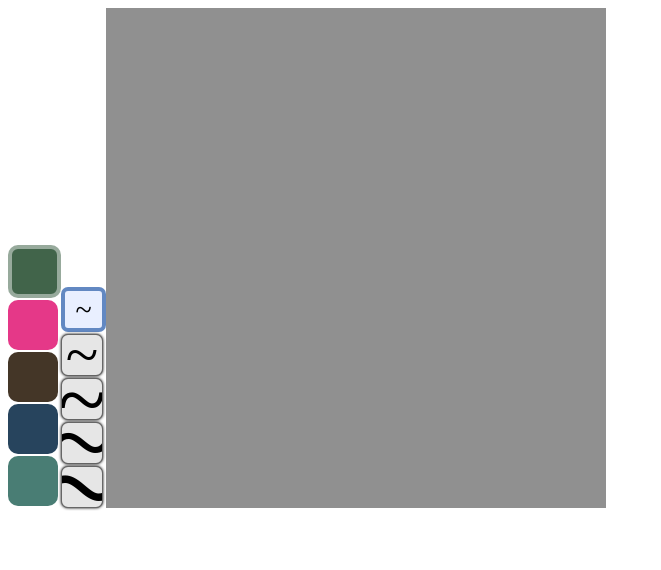
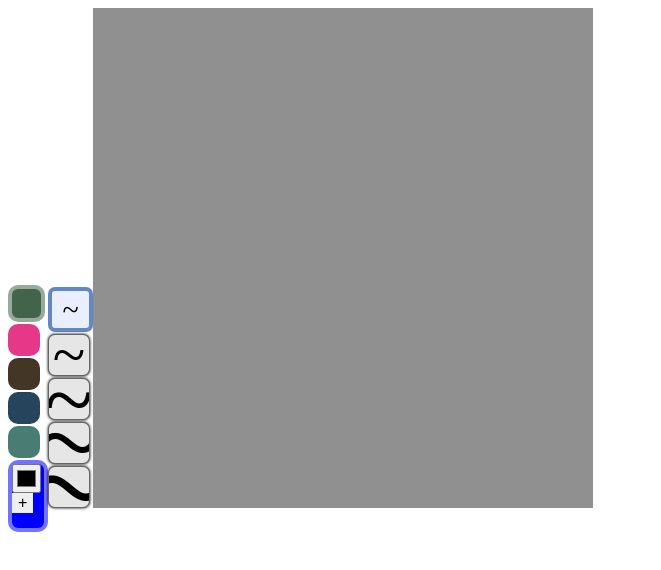
Before and after one commit to NiSHAN808/react-drwing-app, a React (Vite) app: page / in a window 1280 px wide. Shown: the top 570 px of the page, without its empty margins (0-661 px from the left). Built offline with nearby package versions, Linux system fonts and the light colour scheme.

Commit message:
unfinished add color

```diff
--- a/src/ColorPalate.jsx
+++ b/src/ColorPalate.jsx
@@ -28,16 +28,16 @@ function ColorPlate({selectedColor, setSelectedColor, strokeSize, setStrokeSize
             <div style={{ display: "inline-block" }} className="color-plate">
                 {colors.map((color, index) => <div className="col" key={index} style={selectedColor === colors[index] ? {
                     background: color,
-                    height: "45px",
-                    width: "45px",
+                    height: "1.8rem",
+                    width: "1.8rem",
                     borderRadius: "10px",
                     marginBottom: "2px",
                     border: "4px solid rgba(255, 255, 255, 0.45)",
 
                 } : {
                     background: color,
-                    height: "50px",
-                    width: "50px",
+                    height: "2rem",
+                    width: "2rem",
                     borderRadius: "10px",
                     marginBottom: "2px",
 
@@ -46,7 +46,17 @@ function ColorPlate({selectedColor, setSelectedColor, strokeSize, setStrokeSize
                 >
 
                 </div>)}
-
+                <div style={{border: "4px solid rgba(255, 255, 255, 0.45)",
+                background:"blue",
+                    height: "4rem",
+                    width: "2rem",
+                    borderRadius: "10px",
+                    marginBottom: "2px",}}>
+            <input type="color" style={{height:"1.8rem", width:"1.8rem", border:"noen"}}></input>
+            <button style={{border:"none",
+                fontSize:"1rem"
+            }}>+</button>
+            </div>
             </div>
 
             <div style={{ display: "inline-block" }} className="stroke-plate">
```
